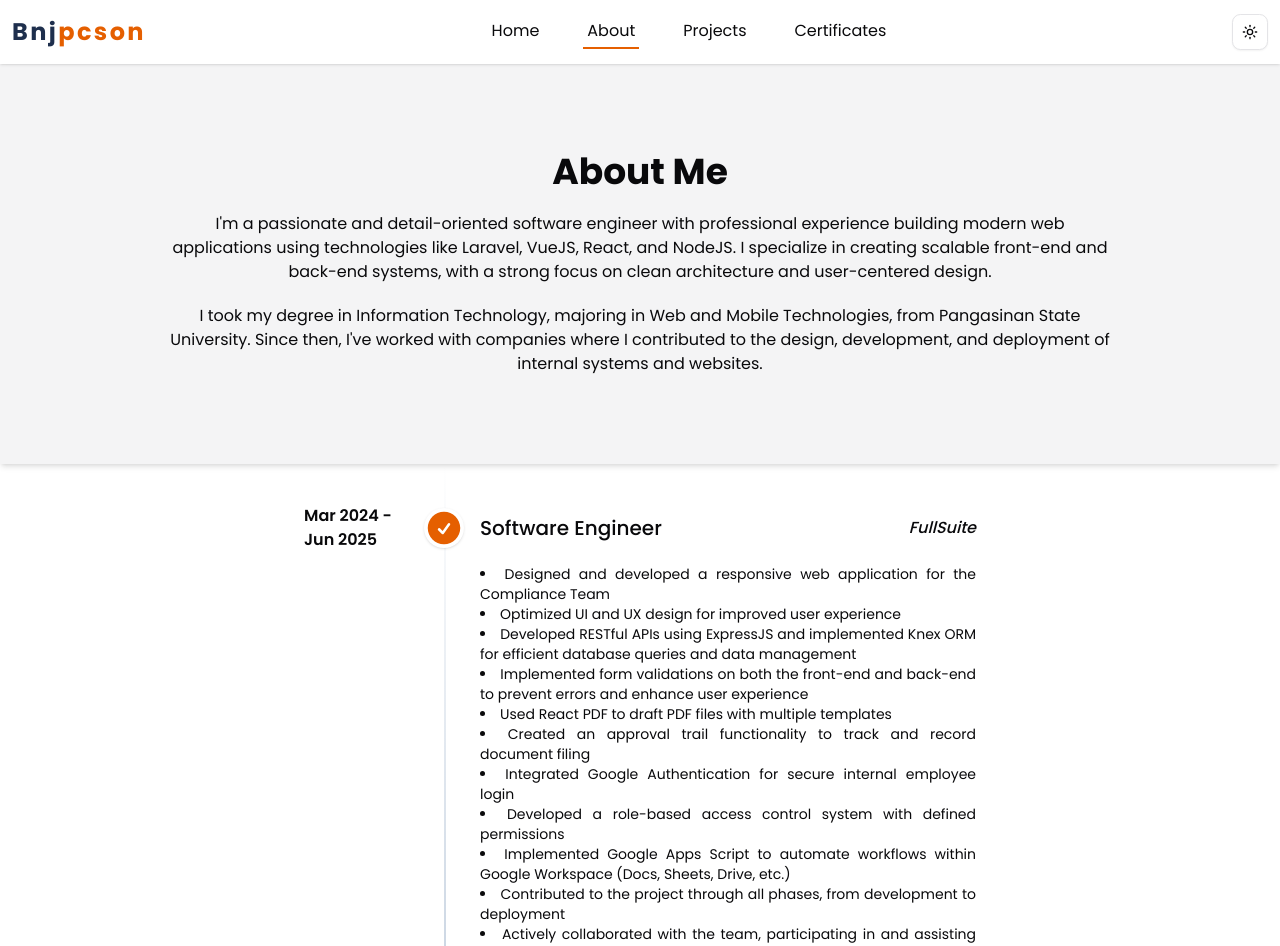
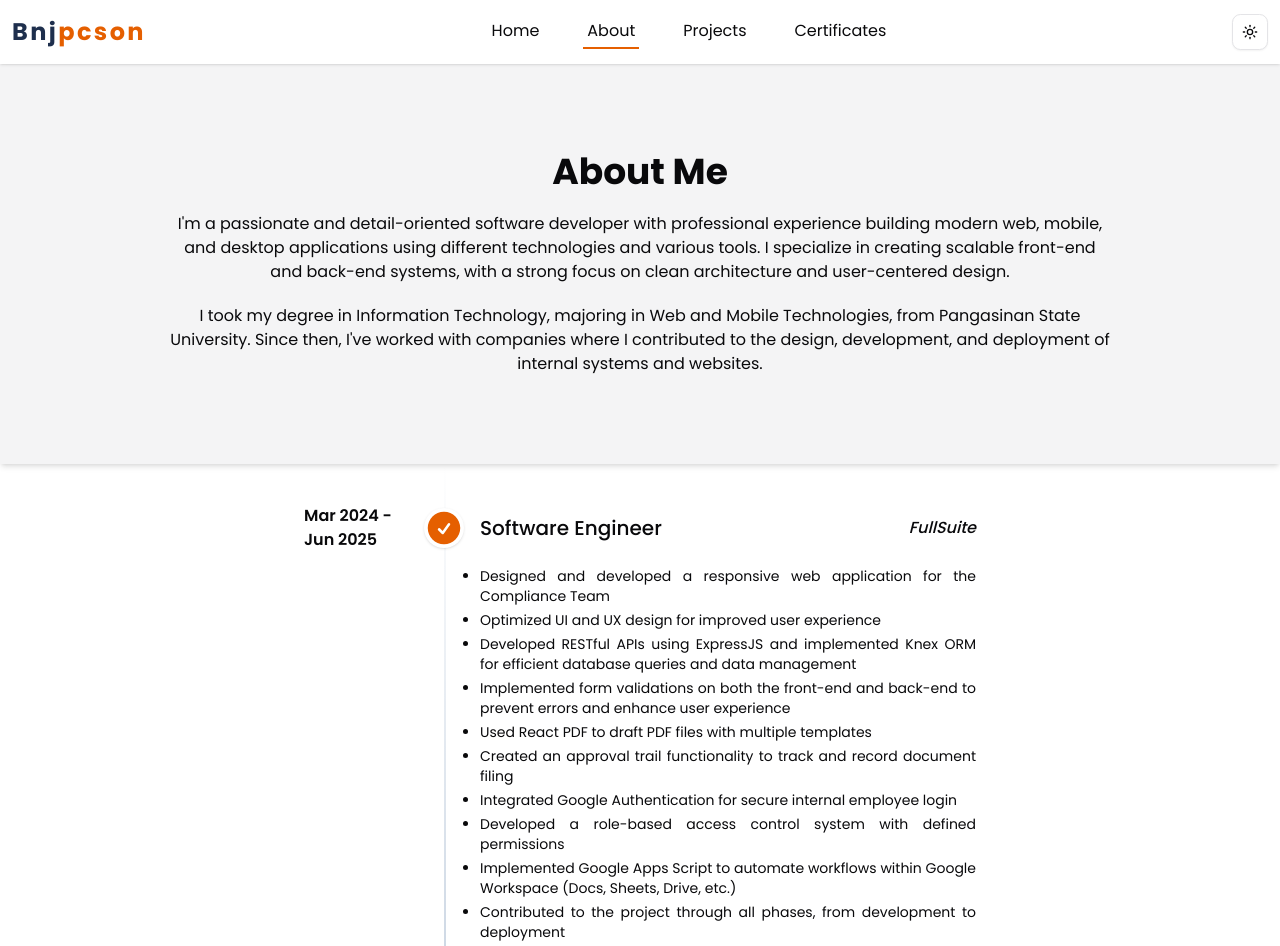
Before and after one commit to bnjpcson/portfolio, a Next.js app: page /about in a window 1280 px wide. Shown: the top 946 px of the page. Built offline with nearby package versions, Linux system fonts and the light colour scheme; no server answers.

Commit message:
Modified: About page

```diff
--- a/app/about/page.tsx
+++ b/app/about/page.tsx
@@ -42,13 +42,13 @@ export default function AboutPage() {
   ];
   return (
     <div className="mt-16 z-0">
-      <div className="flex flex-col h-[50vh] w-full bg-secondary items-center justify-center shadow-md">
-        <div className="flex flex-col items-start w-full gap-5  max-w-5xl px-10">
+      <div className="flex flex-col h-screen sm:h-[50vh] w-full bg-secondary items-center justify-center shadow-md">
+        <div className="flex flex-col items-start w-full gap-5 max-w-5xl px-10">
           <h1 className="text-4xl font-bold text-center w-full">About Me</h1>
           <p className="font-normal text-md text-center">
-            I&apos;m a passionate and detail-oriented software engineer with
-            professional experience building modern web applications using
-            technologies like Laravel, VueJS, React, and NodeJS. I specialize in
+            I&apos;m a passionate and detail-oriented software developer with
+            professional experience building modern web, mobile, and desktop applications using
+            different technologies and various tools. I specialize in
             creating scalable front-end and back-end systems, with a strong
             focus on clean architecture and user-centered design.
           </p>
@@ -93,18 +93,18 @@ export default function AboutPage() {
                       {experience.company_name}
                     </div>
                   </div>
-                  <div className="font-normal text-sm pl-14 md:pl-44 text-justify">
+                  <ul className="list-disc font-normal text-sm pl-14 md:pl-44 text-justify">
                     {experience.duties.map((duty, indx) => {
                       return (
                         <li
                           key={`duty-${index}-${indx}`}
-                          className="text-justify"
+                          className="py-0.5"
                         >
                           {duty}
                         </li>
                       );
                     })}
-                  </div>
+                  </ul>
                 </div>
               );
             })}
```
